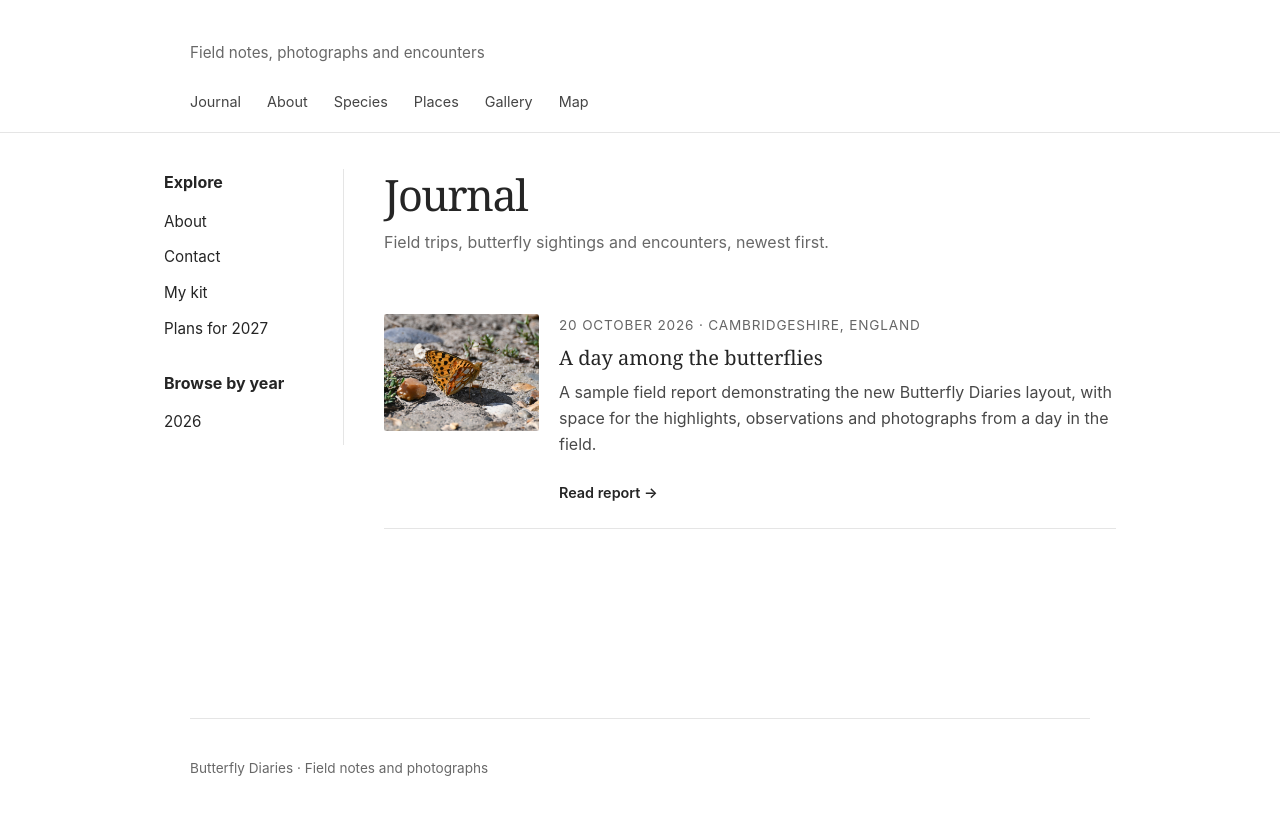
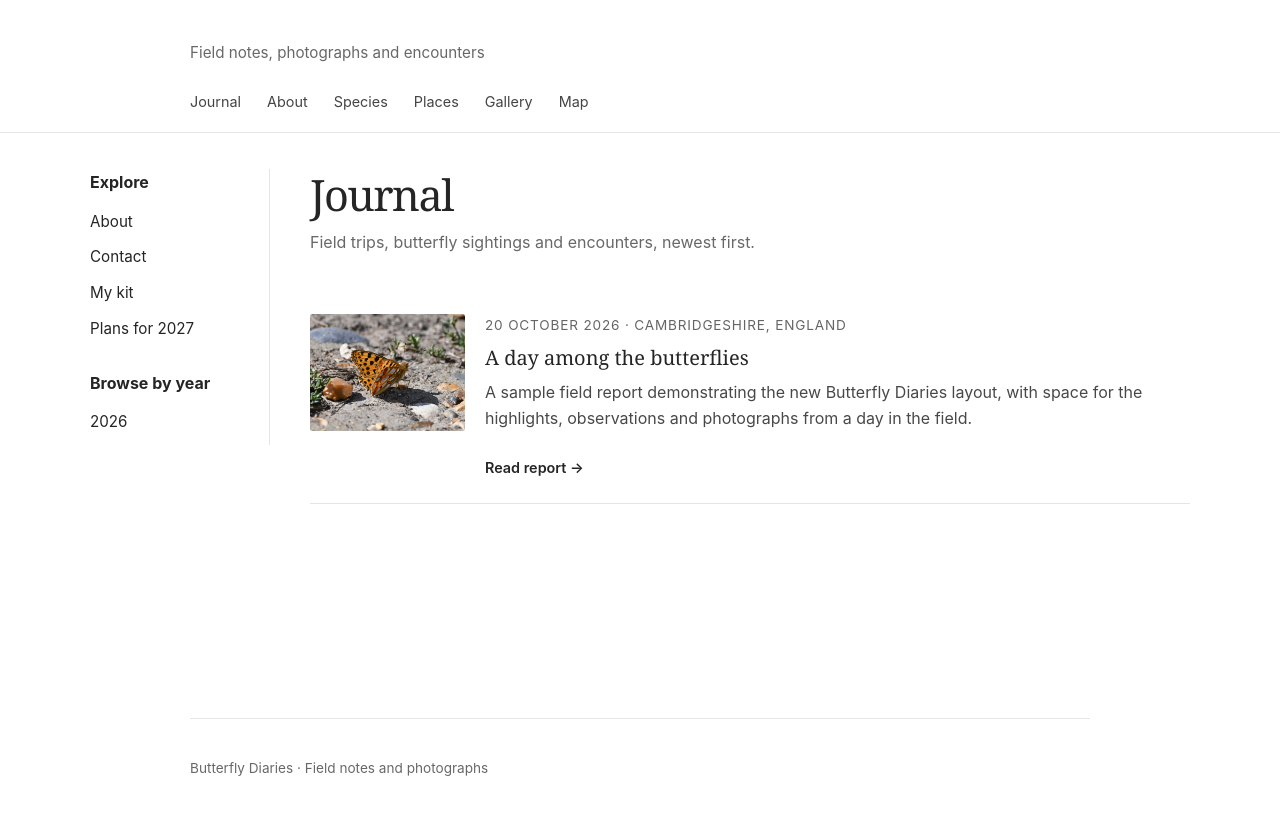
Before and after one commit to christhaxter/butterfly-diaries, a Jekyll site: the page built from journal.html, in a window 1280 px wide. Shown: the top 815 px of the page. Built offline with Jekyll 4.4.1, drawn with Linux system fonts in a browser that asks for light colours.

Commit message:
Widening the css layout 1000 to 1250

```diff
--- a/assets/css/style.css
+++ b/assets/css/style.css
@@ -395,7 +395,7 @@ a:hover {
 .site-main {
   box-sizing: border-box;
   width: 100%;
-  max-width: 1000px;
+  max-width: 1250px;
   margin: 0 auto;
   padding: 36px 24px;
 }
```
